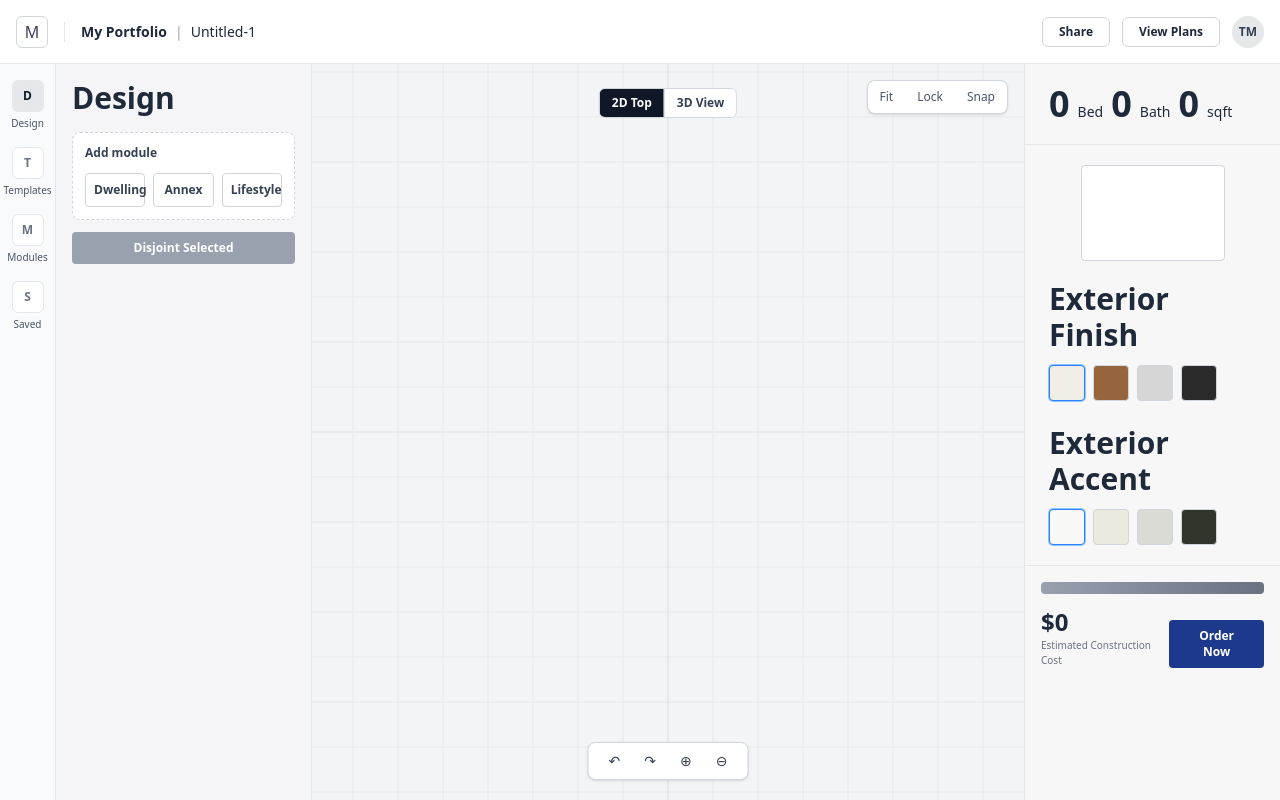
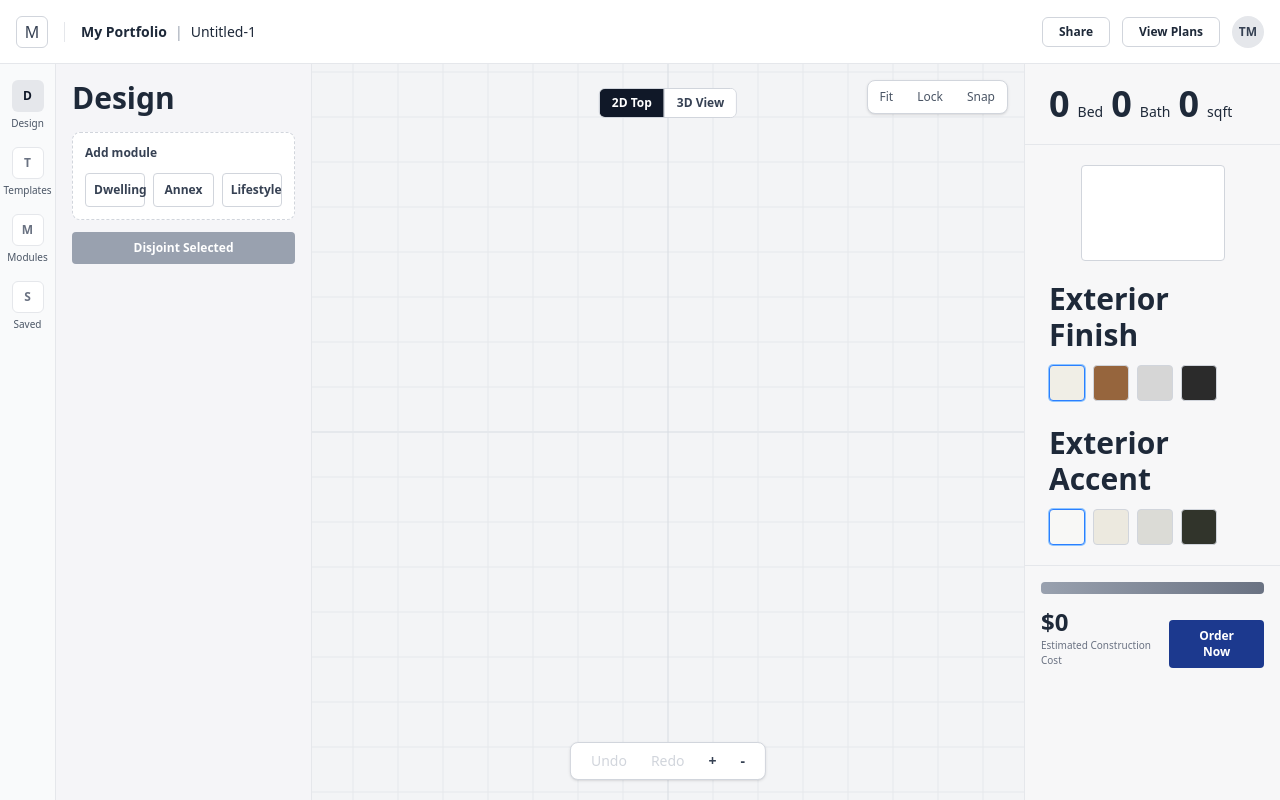
Before and after one commit to parthchau-hexacoder/Montage, a React (Vite) app: page / in a window 1280 px wide. Built offline with nearby package versions, Linux system fonts and the light colour scheme.

Commit message:
feat: add undo, redo, zoom out-in

```diff
--- a/src/App.tsx
+++ b/src/App.tsx
@@ -6,9 +6,22 @@ import { ModeRail } from "./ui/workspace/layout/ModeRail";
 import { DesignSidebar } from "./ui/workspace/layout/DesignSidebar";
 import { InspectorPanel } from "./ui/workspace/layout/InspectorPanel";
 import { CanvasOverlay } from "./ui/workspace/layout/CanvasOverlay";
+import { useMemo } from "react";
+
+type ZoomCommand = {
+  id: number;
+  direction: "in" | "out";
+} | null;
 
 export default function App() {
   const [viewMode, setViewMode] = useState<"2d" | "3d">("2d");
+  const [zoomCommand, setZoomCommand] = useState<ZoomCommand>(null);
+  const issueZoom = useMemo(
+    () => (direction: "in" | "out") => {
+      setZoomCommand({ id: Date.now(), direction });
+    },
+    []
+  );
 
   return (
     <DesignProvider>
@@ -18,8 +31,13 @@ export default function App() {
           <ModeRail />
           <DesignSidebar />
           <main className="relative min-w-0 flex-1">
-            <EngineCanvas viewMode={viewMode} />
-            <CanvasOverlay viewMode={viewMode} onChangeViewMode={setViewMode} />
+            <EngineCanvas viewMode={viewMode} zoomCommand={zoomCommand} />
+            <CanvasOverlay
+              viewMode={viewMode}
+              onChangeViewMode={setViewMode}
+              onZoomIn={() => issueZoom("in")}
+              onZoomOut={() => issueZoom("out")}
+            />
           </main>
           <InspectorPanel />
         </div>
--- a/src/app/controllers/DesignController.ts
+++ b/src/app/controllers/DesignController.ts
@@ -1,21 +1,48 @@
+import { makeAutoObservable } from "mobx";
 import { BuildingComposition } from "../../core/composition/BuildingComposition";
 import { ModuleManager } from "../../core/managers/ModuleManager";
 import { ModuleDefinition } from "../../core/composition/ModuleDefinition";
 import { NodeManager } from "../../core/managers/NodeManager";
 import { SnapManager } from "../../core/managers/SnapManager";
-import type { ModuleInstance } from "../../core/composition/ModuleInstance";
+import { ModuleInstance } from "../../core/composition/ModuleInstance";
+import { NodeInstance } from "../../core/composition/NodeInstance";
+import type { ConnectionRecord } from "../../core/composition/ConnectionGraph";
+import type { NodeDefinition, Transform } from "../../core/composition/types";
+
+type ModuleSnapshot = {
+    instanceId: string;
+    definitionId: string;
+    transform: Transform;
+    nodes: Array<{
+        definition: NodeDefinition;
+        occupied: boolean;
+    }>;
+};
+
+type CompositionSnapshot = {
+    modules: ModuleSnapshot[];
+    connections: ConnectionRecord[];
+    selectedModuleId: string | null;
+};
+
+const HISTORY_LIMIT = 100;
 
 export class DesignController {
     composition: BuildingComposition;
     moduleManager: ModuleManager;
     nodeManager: NodeManager;
     snapManager: SnapManager;
+    private undoStack: CompositionSnapshot[] = [];
+    private redoStack: CompositionSnapshot[] = [];
+    private interactionStartSnapshot: CompositionSnapshot | null = null;
 
     constructor() {
         this.composition = new BuildingComposition();
         this.moduleManager = new ModuleManager(this.composition);
         this.nodeManager = new NodeManager(this.composition);
         this.snapManager = new SnapManager(this.nodeManager);
+
+        makeAutoObservable(this, {}, { autoBind: true });
     }
 
     initializeDefaults() {
@@ -51,13 +78,27 @@ export class DesignController {
         this.moduleManager.registerDefinition(lifestyle);
     }
 
+    get canUndo() {
+        return this.undoStack.length > 0;
+    }
+
+    get canRedo() {
+        return this.redoStack.length > 0;
+    }
+
     addModule = (typeId: string) => {
-        return this.moduleManager.createModule(typeId);
+        const before = this.captureSnapshot();
+        const module = this.moduleManager.createModule(typeId);
+        this.trackStateChange(before);
+
+        return module;
     };
 
     removeModule = (id: string) => {
+        const before = this.captureSnapshot();
         this.nodeManager.disjointModule(id);
         this.moduleManager.removeModule(id);
+        this.trackStateChange(before);
     };
 
     selectModule = (moduleId: string | null) => {
@@ -95,7 +136,9 @@ export class DesignController {
 
         if (!selectedModuleId) return;
 
+        const before = this.captureSnapshot();
         this.nodeManager.disjointModule(selectedModuleId);
+        this.trackStateChange(before);
     };
 
     trySnap = (module: ModuleInstance) => {
@@ -112,11 +155,137 @@ export class DesignController {
         module.setPosition(newPos.x, newPos.y, newPos.z);
 
         this.nodeManager.markOccupied(result.source, result.target);
+    };
 
-        if (typeof window !== "undefined") {
-            window.alert(
-                `Snapped ${result.source.module.instanceId}:${result.source.definition.id} -> ${result.target.module.instanceId}:${result.target.definition.id}`
+    beginInteraction = () => {
+        if (this.interactionStartSnapshot) return;
+
+        this.interactionStartSnapshot = this.captureSnapshot();
+    };
+
+    endInteraction = () => {
+        if (!this.interactionStartSnapshot) return;
+
+        this.trackStateChange(this.interactionStartSnapshot);
+        this.interactionStartSnapshot = null;
+    };
+
+    undo = () => {
+        const previous = this.undoStack.pop();
+        if (!previous) return;
+
+        const current = this.captureSnapshot();
+        this.redoStack.push(current);
+
+        this.restoreSnapshot(previous);
+    };
+
+    redo = () => {
+        const next = this.redoStack.pop();
+        if (!next) return;
+
+        const current = this.captureSnapshot();
+        this.undoStack.push(current);
+
+        this.restoreSnapshot(next);
+    };
+
+    private trackStateChange(before = this.captureSnapshot()) {
+        const current = this.captureSnapshot();
+
+        if (this.isSameSnapshot(before, current)) {
+            return;
+        }
+
+        this.undoStack.push(before);
+        if (this.undoStack.length > HISTORY_LIMIT) {
+            this.undoStack.shift();
+        }
+        this.redoStack = [];
+    }
+
+    private captureSnapshot(): CompositionSnapshot {
+        const modules = Array.from(this.composition.modules.values())
+            .map((module) => ({
+                instanceId: module.instanceId,
+                definitionId: module.definition.id,
+                transform: {
+                    position: { ...module.transform.position },
+                    rotation: { ...module.transform.rotation },
+                },
+                nodes: module.nodes.map((node) => ({
+                    definition: {
+                        id: node.definition.id,
+                        type: node.definition.type,
+                        position: { ...node.definition.position },
+                        rotation: { ...node.definition.rotation },
+                        compatibleWith: [...node.definition.compatibleWith],
+                    },
+                    occupied: node.occupied,
+                })),
+            }))
+            .sort((a, b) => a.instanceId.localeCompare(b.instanceId));
+
+        return {
+            modules,
+            connections: this.composition.graph.connections.map((connection) => ({
+                ...connection,
+            })),
+            selectedModuleId: this.composition.selectedModuleId,
+        };
+    }
+
+    private restoreSnapshot(snapshot: CompositionSnapshot) {
+        const definitions = new Map(
+            this.moduleManager.getDefinitions().map((definition) => [definition.id, definition])
+        );
+
+        this.composition.modules.clear();
+
+        snapshot.modules.forEach((moduleSnapshot) => {
+            const definition = definitions.get(moduleSnapshot.definitionId);
+            if (!definition) return;
+
+            const module = new ModuleInstance(definition);
+            (module as unknown as { instanceId: string }).instanceId = moduleSnapshot.instanceId;
+
+            module.setPosition(
+                moduleSnapshot.transform.position.x,
+                moduleSnapshot.transform.position.y,
+                moduleSnapshot.transform.position.z
             );
-        }
-    };
+            module.setRotation(
+                moduleSnapshot.transform.rotation.x,
+                moduleSnapshot.transform.rotation.y,
+                moduleSnapshot.transform.rotation.z
+            );
+
+            module.nodes = moduleSnapshot.nodes.map((nodeSnapshot) => {
+                const node = new NodeInstance(
+                    {
+                        ...nodeSnapshot.definition,
+                        position: { ...nodeSnapshot.definition.position },
+                        rotation: { ...nodeSnapshot.definition.rotation },
+                        compatibleWith: [...nodeSnapshot.definition.compatibleWith],
+                    },
+                    module
+                );
+
+                node.occupied = nodeSnapshot.occupied;
+
+                return node;
+            });
+
+            this.composition.modules.set(module.instanceId, module);
+        });
+
+        this.composition.graph.connections = snapshot.connections.map((connection) => ({
+            ...connection,
+        }));
+        this.composition.setSelectedModule(snapshot.selectedModuleId);
+    }
+
+    private isSameSnapshot(a: CompositionSnapshot, b: CompositionSnapshot) {
+        return JSON.stringify(a) === JSON.stringify(b);
+    }
 }
--- a/src/ui/workspace/layout/CanvasOverlay.tsx
+++ b/src/ui/workspace/layout/CanvasOverlay.tsx
@@ -1,15 +1,29 @@
+import { observer } from "mobx-react-lite";
+import { useDesign } from "../../../app/providers/DesignProvider";
+
 type Props = {
   viewMode: "2d" | "3d";
   onChangeViewMode: (mode: "2d" | "3d") => void;
+  onZoomIn: () => void;
+  onZoomOut: () => void;
 };
 
-export function CanvasOverlay({ viewMode, onChangeViewMode }: Props) {
+export const CanvasOverlay = observer(
+  ({ viewMode, onChangeViewMode, onZoomIn, onZoomOut }: Props) => {
+    const { undo, redo, canUndo, canRedo } = useDesign();
+
     return (
       <div className="pointer-events-none absolute inset-0 z-10">
         <div className="absolute right-4 top-4 flex items-center gap-2 rounded-lg border border-gray-300 bg-white p-1 shadow-sm">
-        <button className="pointer-events-auto rounded px-2 py-1 text-xs text-gray-600">Fit</button>
-        <button className="pointer-events-auto rounded px-2 py-1 text-xs text-gray-600">Lock</button>
-        <button className="pointer-events-auto rounded px-2 py-1 text-xs text-gray-600">Snap</button>
+          <button className="pointer-events-auto rounded px-2 py-1 text-xs text-gray-600">
+            Fit
+          </button>
+          <button className="pointer-events-auto rounded px-2 py-1 text-xs text-gray-600">
+            Lock
+          </button>
+          <button className="pointer-events-auto rounded px-2 py-1 text-xs text-gray-600">
+            Snap
+          </button>
         </div>
 
         <div className="absolute left-1/2 top-6 -translate-x-1/2 overflow-hidden rounded-md border border-gray-300 bg-white">
@@ -32,11 +46,38 @@ export function CanvasOverlay({ viewMode, onChangeViewMode }: Props) {
         </div>
 
         <div className="absolute bottom-5 left-1/2 flex -translate-x-1/2 items-center gap-2 rounded-lg border border-gray-300 bg-white px-3 py-2 shadow-sm">
-        <button className="pointer-events-auto rounded px-2 text-sm text-gray-700">↶</button>
-        <button className="pointer-events-auto rounded px-2 text-sm text-gray-700">↷</button>
-        <button className="pointer-events-auto rounded px-2 text-sm text-gray-700">⊕</button>
-        <button className="pointer-events-auto rounded px-2 text-sm text-gray-700">⊖</button>
+          <button
+            className="pointer-events-auto rounded px-2 text-sm text-gray-700 disabled:cursor-not-allowed disabled:text-gray-300"
+            onClick={undo}
+            disabled={!canUndo}
+            title="Undo"
+          >
+            Undo
+          </button>
+          <button
+            className="pointer-events-auto rounded px-2 text-sm text-gray-700 disabled:cursor-not-allowed disabled:text-gray-300"
+            onClick={redo}
+            disabled={!canRedo}
+            title="Redo"
+          >
+            Redo
+          </button>
+          <button
+            className="pointer-events-auto rounded px-2 text-sm font-semibold text-gray-700"
+            onClick={onZoomIn}
+            title="Zoom In"
+          >
+            +
+          </button>
+          <button
+            className="pointer-events-auto rounded px-2 text-sm font-semibold text-gray-700"
+            onClick={onZoomOut}
+            title="Zoom Out"
+          >
+            -
+          </button>
         </div>
       </div>
     );
   }
+);
```
Also changed, not shown: src/ui/workspace/EngineCanvas.tsx (+38 -3 lines), src/ui/workspace/ModuleMesh.tsx (+12 -3 lines). Lines whose indentation alone changed are shown as unchanged.
